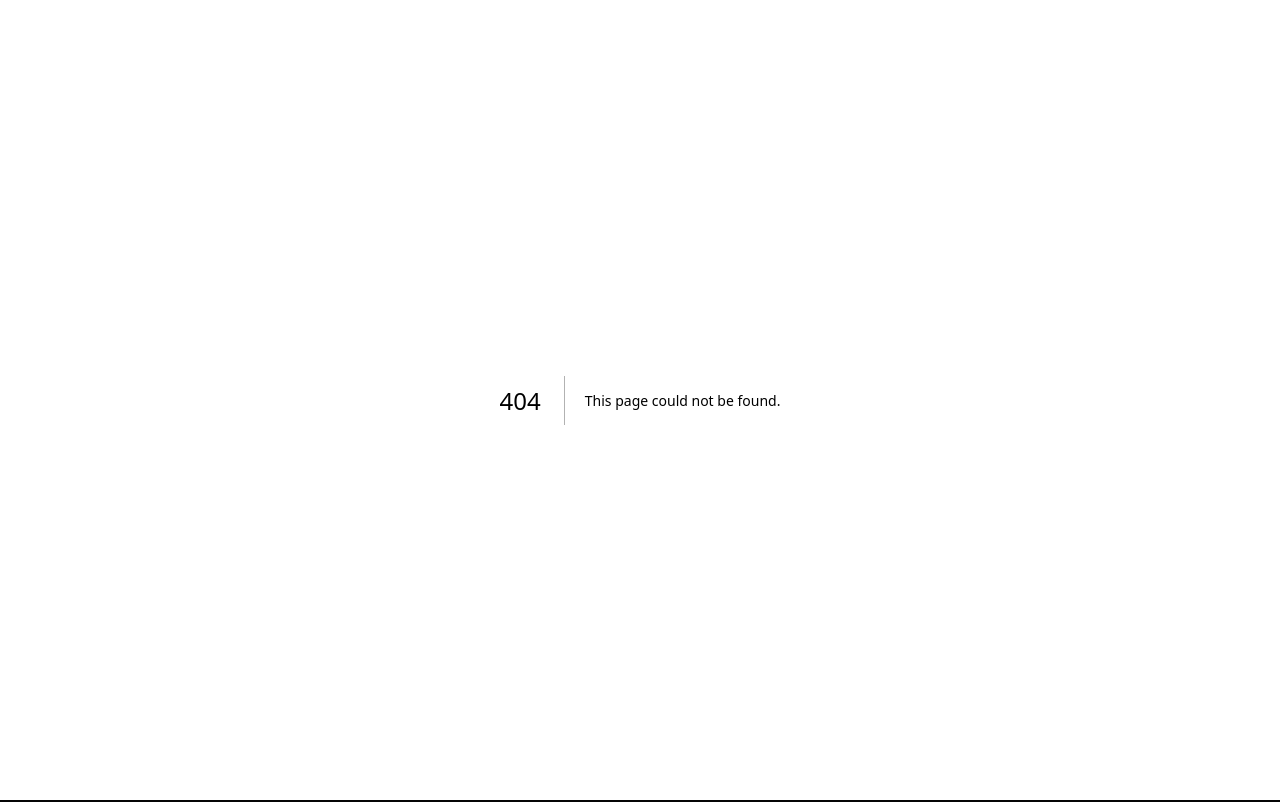
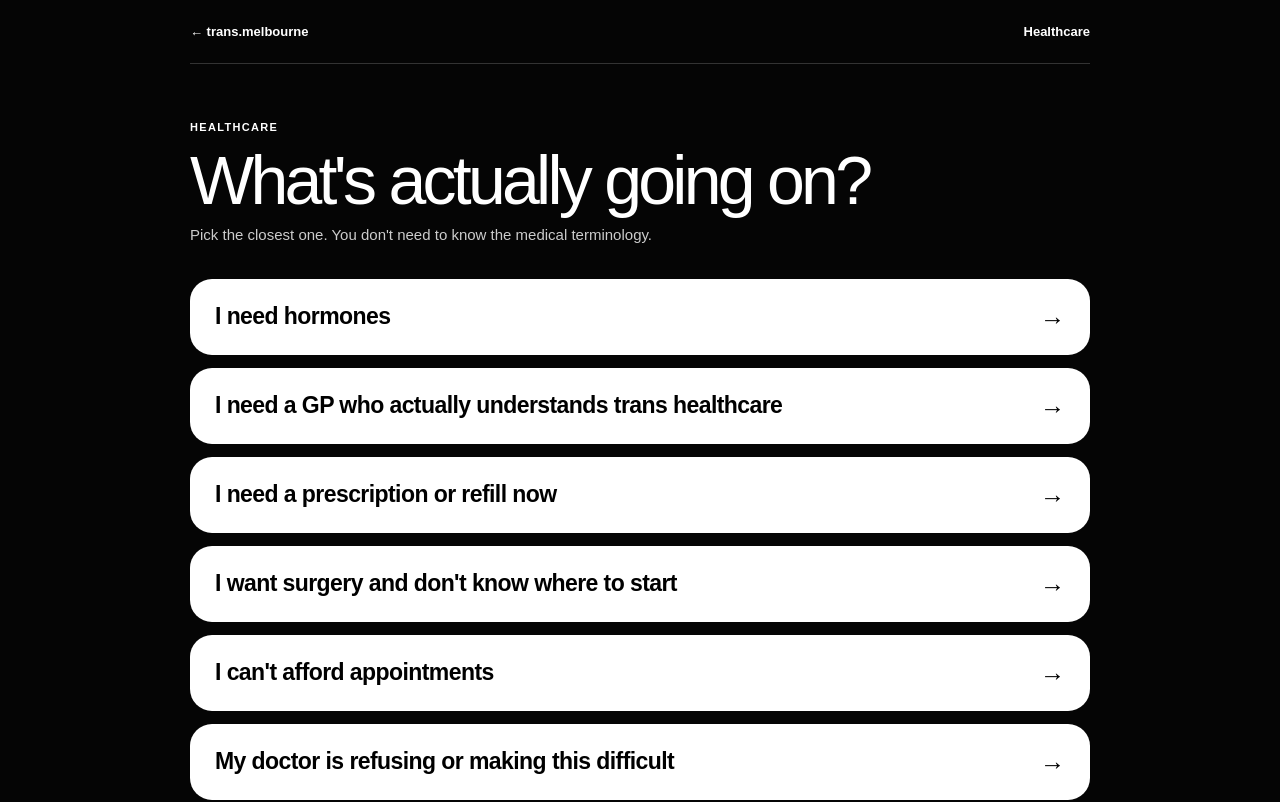
Before and after one commit to abbieymatthews030-star/trans.melbourne, a Next.js app: page /healthcare in a window 1280 px wide. Before the commit this address had no page. Shown: the top 802 px of the page. Built offline with nearby package versions, Linux system fonts and the light colour scheme.

Commit message:
Add blunt healthcare decision page

```diff
--- a/src/app/globals.css
+++ b/src/app/globals.css
@@ -537,3 +537,231 @@ button {
     gap: 25px;
   }
 }
+
+/* BLUNT ANSWER PAGES */
+
+.bluntPage {
+  width: min(900px, calc(100% - 32px));
+  margin: 0 auto;
+  padding-bottom: 80px;
+}
+
+.bluntNav {
+  min-height: 64px;
+  border-bottom: 1px solid #333;
+
+  display: flex;
+  justify-content: space-between;
+  align-items: center;
+
+  font-size: 13px;
+  font-weight: 800;
+}
+
+.bluntHeader {
+  padding: 55px 0 32px;
+}
+
+.bluntHeader > span {
+  display: block;
+  margin-bottom: 12px;
+
+  font-size: 11px;
+  font-weight: 900;
+  letter-spacing: .12em;
+}
+
+.bluntHeader h1 {
+  max-width: 700px;
+  margin: 0 0 12px;
+
+  font-size: clamp(38px, 7vw, 68px);
+  line-height: .95;
+  letter-spacing: -.055em;
+}
+
+.bluntHeader p {
+  margin: 0;
+  color: #ccc;
+
+  font-size: 15px;
+}
+
+.bluntChoices {
+  display: flex;
+  flex-direction: column;
+  gap: 13px;
+}
+
+.bluntChoice {
+  min-height: 76px;
+
+  padding: 18px 25px;
+
+  background: white;
+  color: black;
+
+  border-radius: 22px;
+
+  display: flex;
+  align-items: center;
+  justify-content: space-between;
+
+  gap: 25px;
+
+  transition: transform .12s ease;
+}
+
+.bluntChoice:hover {
+  transform: translateX(5px);
+}
+
+.bluntChoice strong {
+  font-size: clamp(17px, 2.4vw, 23px);
+  line-height: 1.1;
+  font-weight: 900;
+  letter-spacing: -.025em;
+}
+
+.bluntChoice > span {
+  flex: 0 0 auto;
+  font-size: 25px;
+}
+
+.bluntBack {
+  display: inline-block;
+  margin-top: 30px;
+
+  font-size: 12px;
+  color: #aaa;
+}
+
+@media (max-width: 560px) {
+  .bluntPage {
+    width: calc(100% - 20px);
+  }
+
+  .bluntHeader {
+    padding: 35px 2px 24px;
+  }
+
+  .bluntChoice {
+    min-height: 68px;
+    padding: 15px 18px;
+    border-radius: 19px;
+  }
+}
+
+/* BLUNT ANSWER PAGES */
+
+.bluntPage {
+  width: min(900px, calc(100% - 32px));
+  margin: 0 auto;
+  padding-bottom: 80px;
+}
+
+.bluntNav {
+  min-height: 64px;
+  border-bottom: 1px solid #333;
+
+  display: flex;
+  justify-content: space-between;
+  align-items: center;
+
+  font-size: 13px;
+  font-weight: 800;
+}
+
+.bluntHeader {
+  padding: 55px 0 32px;
+}
+
+.bluntHeader > span {
+  display: block;
+  margin-bottom: 12px;
+
+  font-size: 11px;
+  font-weight: 900;
+  letter-spacing: .12em;
+}
+
+.bluntHeader h1 {
+  max-width: 700px;
+  margin: 0 0 12px;
+
+  font-size: clamp(38px, 7vw, 68px);
+  line-height: .95;
+  letter-spacing: -.055em;
+}
+
+.bluntHeader p {
+  margin: 0;
+  color: #ccc;
+
+  font-size: 15px;
+}
+
+.bluntChoices {
+  display: flex;
+  flex-direction: column;
+  gap: 13px;
+}
+
+.bluntChoice {
+  min-height: 76px;
+
+  padding: 18px 25px;
+
+  background: white;
+  color: black;
+
+  border-radius: 22px;
+
+  display: flex;
+  align-items: center;
+  justify-content: space-between;
+
+  gap: 25px;
+
+  transition: transform .12s ease;
+}
+
+.bluntChoice:hover {
+  transform: translateX(5px);
+}
+
+.bluntChoice strong {
+  font-size: clamp(17px, 2.4vw, 23px);
+  line-height: 1.1;
+  font-weight: 900;
+  letter-spacing: -.025em;
+}
+
+.bluntChoice > span {
+  flex: 0 0 auto;
+  font-size: 25px;
+}
+
+.bluntBack {
+  display: inline-block;
+  margin-top: 30px;
+
+  font-size: 12px;
+  color: #aaa;
+}
+
+@media (max-width: 560px) {
+  .bluntPage {
+    width: calc(100% - 20px);
+  }
+
+  .bluntHeader {
+    padding: 35px 2px 24px;
+  }
+
+  .bluntChoice {
+    min-height: 68px;
+    padding: 15px 18px;
+    border-radius: 19px;
+  }
+}
--- /dev/null
+++ b/src/app/healthcare/page.tsx
@@ -0,0 +1,42 @@
+import Link from "next/link";
+
+const situations = [
+  ["I need hormones", "/healthcare/hormones"],
+  ["I need a GP who actually understands trans healthcare", "/healthcare/gp"],
+  ["I need a prescription or refill now", "/healthcare/prescription"],
+  ["I want surgery and don't know where to start", "/healthcare/surgery"],
+  ["I can't afford appointments", "/healthcare/cost"],
+  ["My doctor is refusing or making this difficult", "/healthcare/doctor-problem"],
+  ["I need blood tests", "/healthcare/blood-tests"],
+  ["I don't know what healthcare I actually need", "/healthcare/start"],
+];
+
+export default function Healthcare() {
+  return (
+    <main className="bluntPage">
+      <nav className="bluntNav">
+        <Link href="/">← trans.melbourne</Link>
+        <span>Healthcare</span>
+      </nav>
+
+      <header className="bluntHeader">
+        <span>HEALTHCARE</span>
+        <h1>What's actually going on?</h1>
+        <p>Pick the closest one. You don't need to know the medical terminology.</p>
+      </header>
+
+      <section className="bluntChoices">
+        {situations.map(([label, href]) => (
+          <Link href={href} className="bluntChoice" key={href}>
+            <strong>{label}</strong>
+            <span>→</span>
+          </Link>
+        ))}
+      </section>
+
+      <Link href="/" className="bluntBack">
+        ← None of these / go back
+      </Link>
+    </main>
+  );
+}
--- a/src/app/page.tsx
+++ b/src/app/page.tsx
@@ -3,7 +3,7 @@ const situations = [
     icon: "♡",
     category: "Healthcare",
     text: "I need hormones or a doctor who actually knows trans healthcare.",
-    href: "#healthcare",
+    href: "/healthcare",
   },
   {
     icon: "♢",
```
